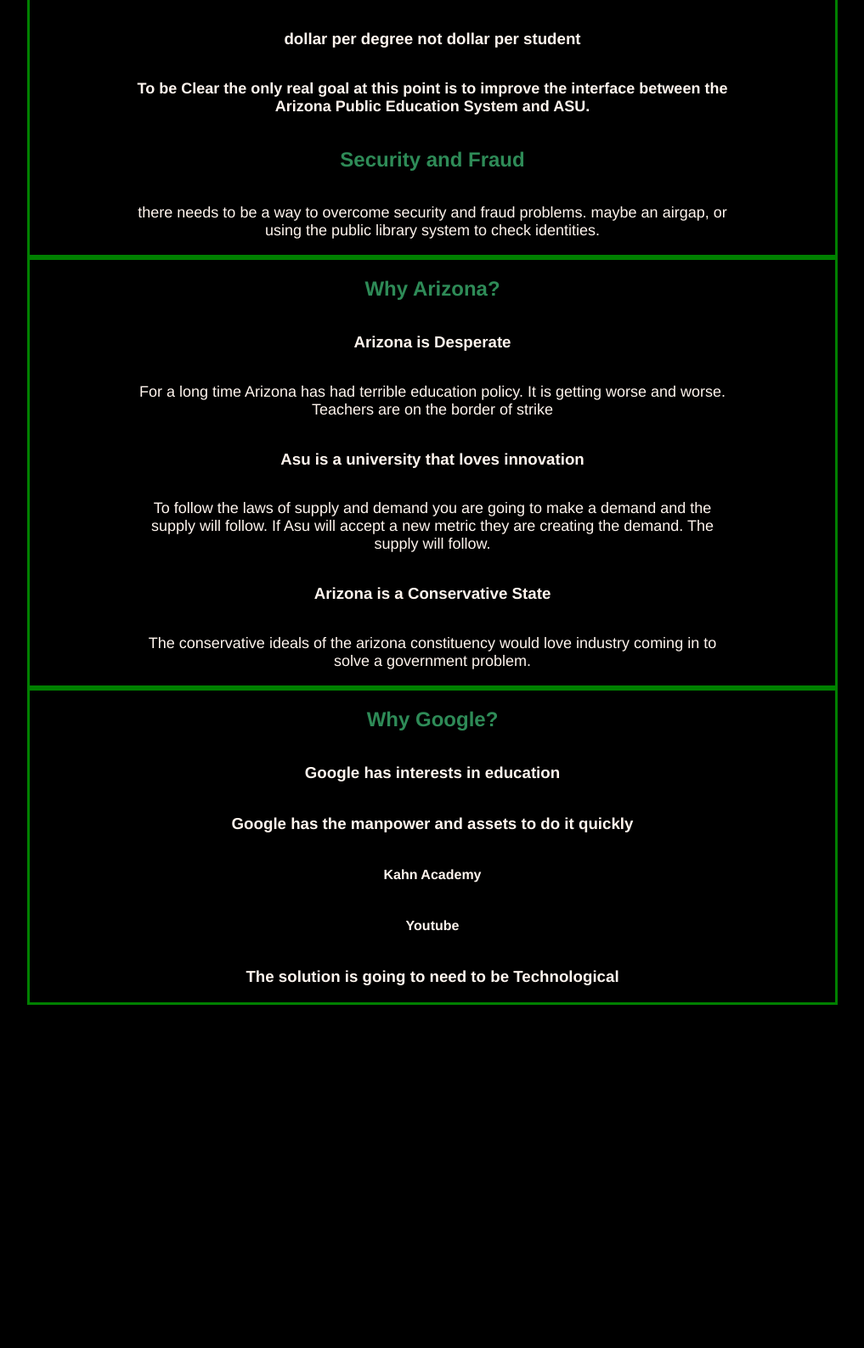
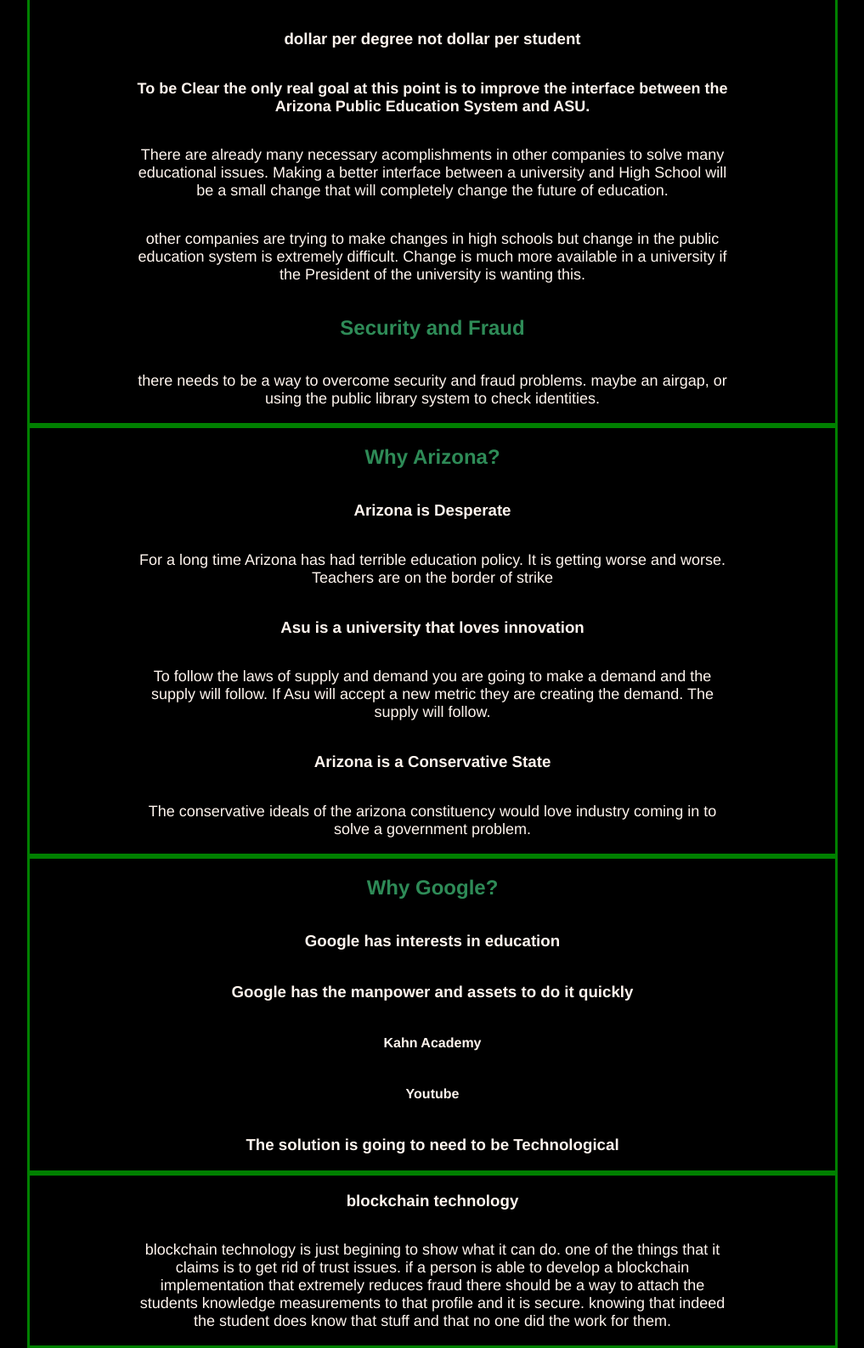
Before and after one commit to Taliesin12/EdTech-Presentation, a plain HTML site: page New_Az.html in a window 1280 px wide. Shown: the part 401-1988 px from the top of the page at 85% size, without its empty margins (131-1148 px from the left). Before the commit the page ends 1584 px from the top, so only its background shows below. Drawn offline with Linux system fonts and the light colour scheme.

Commit message:
updating content

```diff
--- a/New_Az.html
+++ b/New_Az.html
@@ -9,30 +9,31 @@
     <header>
       <nav>
         <a href="./home.html">Home</a>
+        <a href="./Why_education.html">Why do we Educate?</a>
+        <a href="./current_system.html">Current System</a>
         <a href="./current_edtech.html">Current EdTech</a>
-        <a href="./current_system.html">Current System</a>
         <a href="./MandS.html">Modular and Standardized</a>
         <a href="./Othr_Ind.html">Other Industries</a>
-        <a href="./Why_education.html">Why do we Educate?</a>
         <a href="./New_Az.html">New Arizona Model</a>
       </nav>
 
     </header>
     <main>
 
-      <div class="chunk">
+      <div class="concept">
         <h2>Using Modularity and Standardization</h2>
         <p>In the past Standardization has put a greater pressure on teachers to teach to a test and not meet the needs of the students. But if Standardization can be coupled with Modularity, it will put less pressure on individual teachers to preform specific tasks and allow them to leverage their unique abilities in new ways.</p>
         <h2>Better uploading to Universities and Careers</h2>
         <h2>Metrics</h2>
         <h3>dollar per degree not dollar per student</h3>
         <p><strong>To be Clear the only real goal at this point is to improve the interface between the Arizona Public Education System and ASU.</strong> </p>
-
+        <p>There are already many necessary acomplishments in other companies to solve many educational issues. Making a better interface between a university and High School will be a small change that will completely change the future of education.</p>
+        <p>other companies are trying to make changes in high schools but change in the public education system is extremely difficult. Change is much more available in a university if the President of the university is wanting this.</p>
         <h2>Security and Fraud</h2>
         <p>there needs to be a way to overcome security and fraud problems. maybe an airgap, or using the public library system to check identities.</p>
 
       </div>
-      <div class="chunk">
+      <div class="concept">
         <h2>Why Arizona?</h2>
         <h3>Arizona is Desperate</h3>
         <p>For a long time Arizona has had terrible education policy. It is getting worse and worse. Teachers are on the border of strike </p>
@@ -42,7 +43,7 @@
         <p>The conservative ideals of the arizona constituency would love industry coming in to solve a government problem.</p>
 
       </div>
-      <div class="chunk">
+      <div class="concept">
         <h2>Why Google?</h2>
         <h3>Google has interests in education</h3>
         <h3>Google has the manpower and assets to do it quickly</h3>
@@ -52,7 +53,10 @@
 
       </div>
 
-
+      <div class="concept">
+        <h3>blockchain technology</h3>
+        <p>blockchain technology is just begining to show what it can do. one of the things that it claims is to get rid of trust issues. if a person is able to develop a blockchain implementation that extremely reduces fraud there should be a way to attach the students knowledge measurements to that profile and it is secure. knowing that indeed the student does know that stuff and that no one did the work for them. </p>
+      </div>
     </main>
   </body>
 </html>
--- a/Resources/style.css
+++ b/Resources/style.css
@@ -32,7 +32,7 @@ h2 {
   color: SeaGreen;
 }
 
-.chunk{display: flex;
+.concept{display: flex;
   border: 3px solid green;
   width:75%;
   flex-direction: column;
```
Also changed, not shown: Current_EdTech.html (+4 -2 lines), Current_system.html (+11 -4 lines), MandS.html (+22 -5 lines), Othr_Ind.html (+3 -3 lines), Why_education.html (+16 -6 lines), home.html (+2 -2 lines), Resources/Images/College_Admissions_Timelin.jpg (added).
